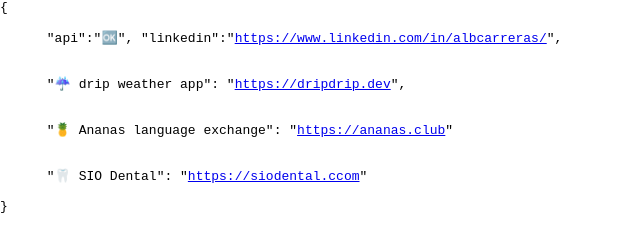
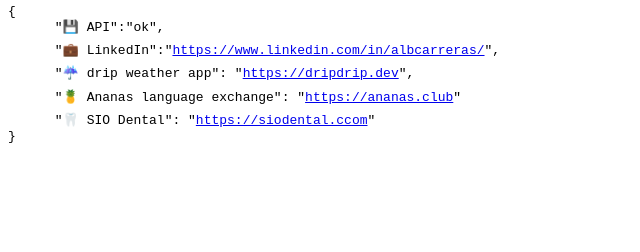
Before and after one commit to albert-carreras/personal-web, a website: page index.html in a window 1280 px wide. Shown: the whole page, without its empty margins (0-640 px from the left). Drawn offline with Linux system fonts and the light colour scheme.

Commit message:
better style

```diff
--- a/index.html
+++ b/index.html
@@ -1,9 +1,6 @@
 <style>
-  body {
-    padding: 0;
-    margin: 0;
-  }
   p {
+    line-height: 0.6;
     display: block;
     font-family: monospace;
     white-space: pre;
@@ -20,7 +17,10 @@
   <body>
     <p>{</p>
     <p>
-      "api":"🆗", "linkedin":"<a
+      "💾 API":"ok",
+    </p>
+    <p>
+      "💼 LinkedIn":"<a
         href="https://www.linkedin.com/in/albcarreras/"
         target="_blank"
         noopener
```
